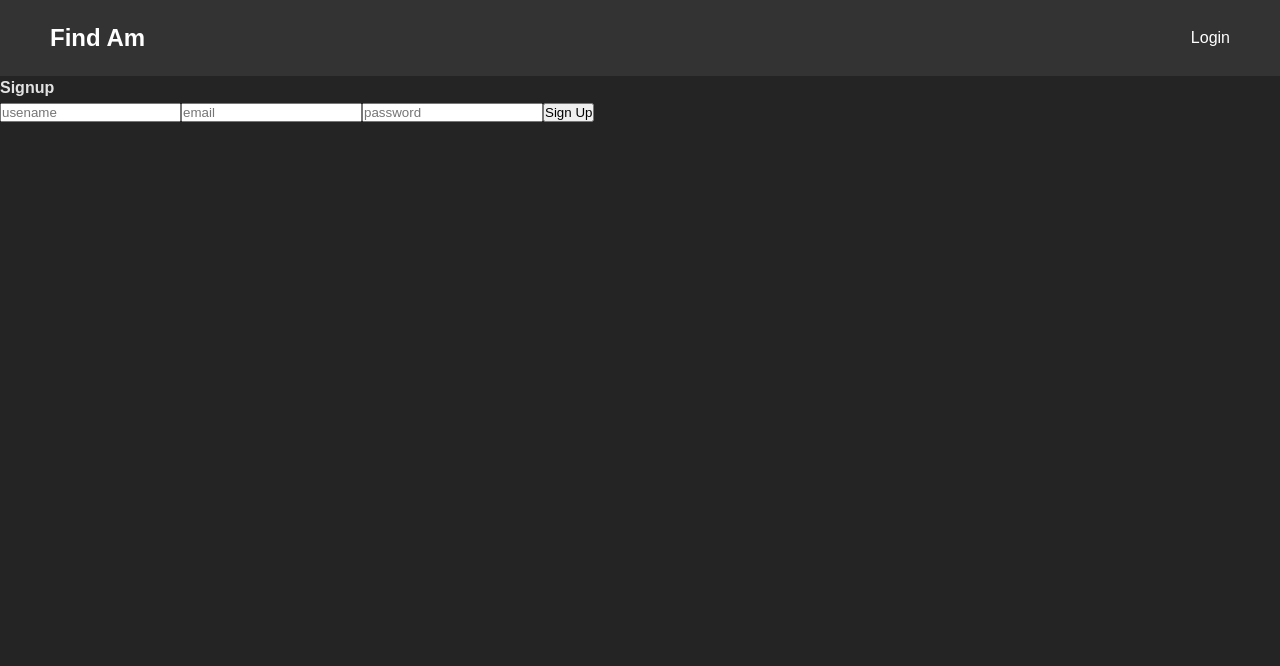
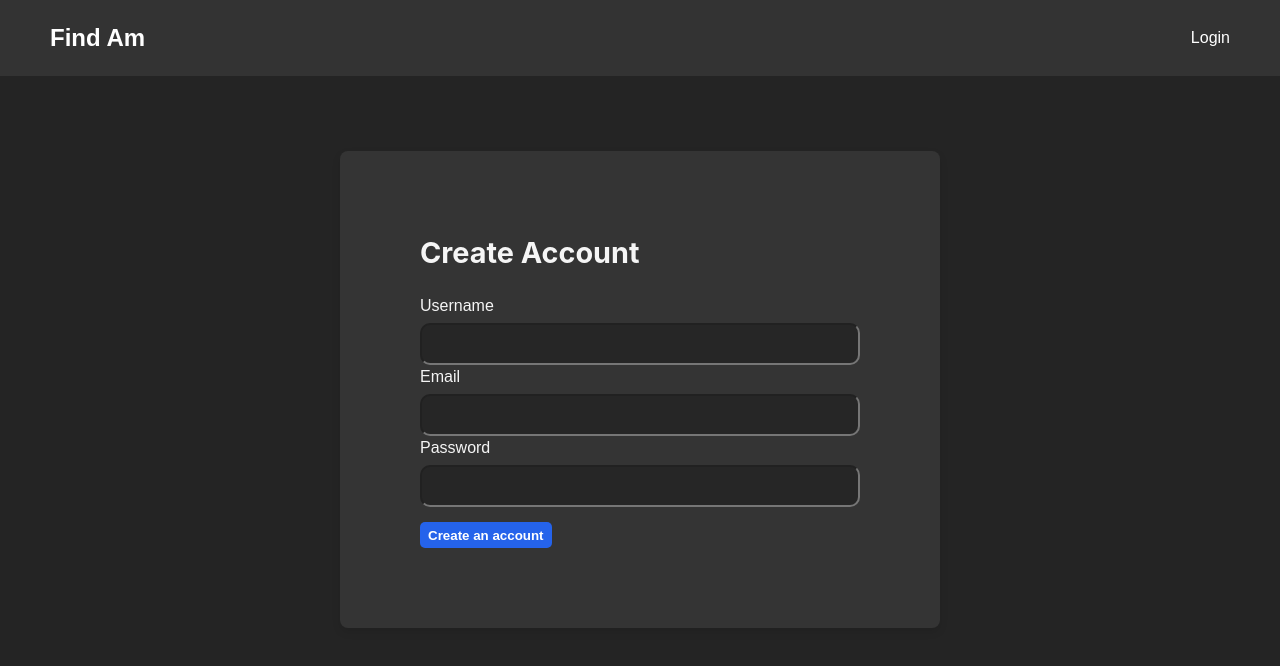
Before and after one commit to Badr1of1/findamclient, a React (Vite) app: page /signup in a window 1280 px wide. Shown: the top 666 px of the page. Built offline with nearby package versions, Linux system fonts and the light colour scheme.

Commit message:
some css to the login and sign up pages

```diff
--- a/src/index.css
+++ b/src/index.css
@@ -55,15 +55,13 @@ body {
 }
 
 
-/* CARDS */
+/** CARDS */
 
 .card-container {
   display: flex;
   flex-wrap: wrap;
   justify-content: center;
-  /* Changed from space-around to center */
   margin: 20px auto;
-  /* Center the container horizontally */
   width: 80%;
   align-items: center;
 }
@@ -92,74 +90,63 @@ body {
   color: #666;
 }
 
-/* Container for the login form */
-.login-container {
+/**LOGIN PAGE */
+
+.login-container, .signup-container {
   width: 100%;
-  max-width: 400px; /* Restricting the width for better appearance */
-  margin: 50px auto; /* Centering the container */
-  padding: 20px;
-  border: 1px solid #ddd;
+  max-width: 600px;
+  margin: 75px auto;
+  padding: 80px;
   border-radius: 8px;
   box-shadow: 0 4px 8px rgba(0, 0, 0, 0.1);
-  background-color: #f9f9f9; /* Light background color for contrast */
+  background-color: rgb(52, 52, 52);
 }
 
-/* Title of the login form */
-.login-title {
+.login-title, .signup-title {
+  font-family:'Inter',system-ui, -apple-system, BlinkMacSystemFont, 'Segoe UI', Roboto, Oxygen, Ubuntu, Cantarell, 'Open Sans', 'Helvetica Neue', sans-serif;
   font-size: 1.8em;
   margin-bottom: 20px;
-  text-align: center;
-  color: #333; /* Darker color for the title */
+  color: whitesmoke;
 }
 
-/* Container for each form group */
 .form-group {
   margin-bottom: 15px;
 }
 
-/* Labels for the form fields */
 .form-label {
   display: block;
   font-size: 1em;
   margin-bottom: 5px;
-  color: #555; /* Medium color for labels */
+  color: whitesmoke;
 }
 
-/* Input fields */
 .form-input {
   width: 100%;
   padding: 10px;
-  font-size: 1em;
-  border: 1px solid #ccc;
-  border-radius: 4px;
-  box-sizing: border-box;
+  font-size: 1rem;
+  border-radius: 10px;
+  background-color: rgb(38 38 38);
 }
 
-/* Login button */
-.login-button {
-  width: 100%;
-  padding: 10px;
-  font-size: 1em;
-  background-color: #007bff; /* Blue background color */
-  color: #fff; /* White text color */
+.login-button, .signup-button {
+  font-weight: bold;
+  background-color:  rgb(37 99 235);
+  color: #fff;
   border: none;
-  border-radius: 4px;
+  border-radius: 5px;
   cursor: pointer;
-  transition: background-color 0.3s;
+  display: flex;
+  justify-content: center;
+  align-items: center;
+  padding: .35rem .5rem;
 }
 
-.login-button:hover {
-  background-color: #0056b3; /* Darker blue on hover */
-}
-
-/* Message below the login form */
 .login-message {
   margin-top: 15px;
   font-size: 0.9em;
-  color: #d9534f; /* Red color for error messages */
+  color: #d9534f;
   text-align: center;
 }
-
 
 img {
   border-radius: 8px;
@@ -167,17 +154,15 @@ img {
   height: auto;
 }
 
-/* General container styling */
 .item-list {
   display: flex;
   flex-wrap: wrap;
-  gap: 16px; /* Space between items */
+  gap: 16px;
   justify-content: center;
   padding: 20px;
   background-color: #f8f8f8;
 }
 
-/* Item card styling */
 .item {
   background: #fff;
   border: 1px solid #e1e1e1;
@@ -197,14 +182,12 @@ img {
   transform: scale(1.05);
 }
 
-/* Image styling */
 .item img {
   width: 100%;
   height: auto;
   border-bottom: 1px solid #e1e1e1;
 }
 
-/* Title styling */
 .item h2 {
   font-size: 1.2em;
   margin: 16px 0 8px;
@@ -212,14 +195,12 @@ img {
   font-weight: bold;
 }
 
-/* Description styling */
 .item p {
   font-size: 1em;
   color: #666;
   margin: 8px 0;
 }
 
-/* Delete button styling */
 .delete-button {
   margin-top: 10px;
   padding: 8px 16px;
--- a/src/pages/LoginPage.jsx
+++ b/src/pages/LoginPage.jsx
@@ -30,21 +30,19 @@ const LoginPage = () => {
       <h4 className="login-title">Login</h4>
       <form onSubmit={handleSubmit}>
         <div className="form-group">
-          <label className="form-label">Username:</label>
+          <label className="form-label">Username</label>
           <input
           type="text"
           className="form-input"
-          placeholder="Username"
           value={username}
           onChange={(e) => { setUsername(e.target.value) }}
           required/>
         </div>
         <div className="form-group">
-          <label className="form-label">Password:</label>
+          <label className="form-label">Password</label>
           <input
           type="password"
           className="form-input"
-          placeholder="Password"
           value={password}
           onChange={(e) => {setPassword(e.target.value) }}
           required/>
--- a/src/pages/SignupPage.jsx
+++ b/src/pages/SignupPage.jsx
@@ -19,13 +19,41 @@ const SignupPage = () => {
 
    }
   return (
-    <div>
-      <h4>Signup</h4>
+    <div className="signup-container">
+      <h4 className="signup-title">Create Account</h4>
       <form onSubmit={handleSubmit}>
-        <input type="text" placeholder="usename" value={username} onChange={(e) => { setUsername(e.target.value) }} required />
-        <input type="text" placeholder="email" value={email} onChange={(e) => { setEmail(e.target.value) }} required/>
-        <input type="password" placeholder="password" value = {password} onChange={(e) => { setPassword(e.target.value) }} required/>
-        <button type="submit">Sign Up</button>
+
+        <div className="from-group">
+          <label className="form-label">Username</label>
+          <input
+          className="form-input"
+          type="text"
+          value={username}
+          onChange={(e) => { setUsername(e.target.value) }}
+          required />
+        </div>
+
+        <div className="from-group">
+          <label className="form-label">Email</label>
+          <input
+          className="form-input"
+          type="text"
+          value={email}
+          onChange={(e) => { setEmail(e.target.value) }}
+          required/>
+        </div>
+
+        <div className="form-group">
+          <label className="form-label">Password</label>
+          <input
+          className="form-input"
+          type="password"
+          value = {password}
+          onChange={(e) => { setPassword(e.target.value) }}
+          required/>
+        </div>
+
+        <button type="submit" className="signup-button">Create an account</button>
       </form>
     </div>
   );
```
